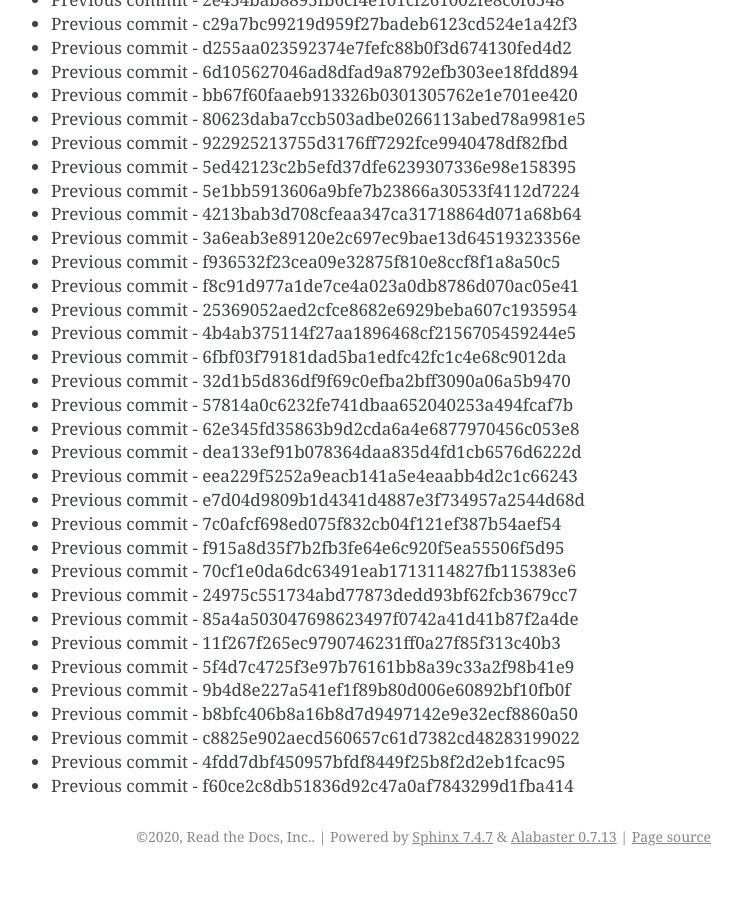
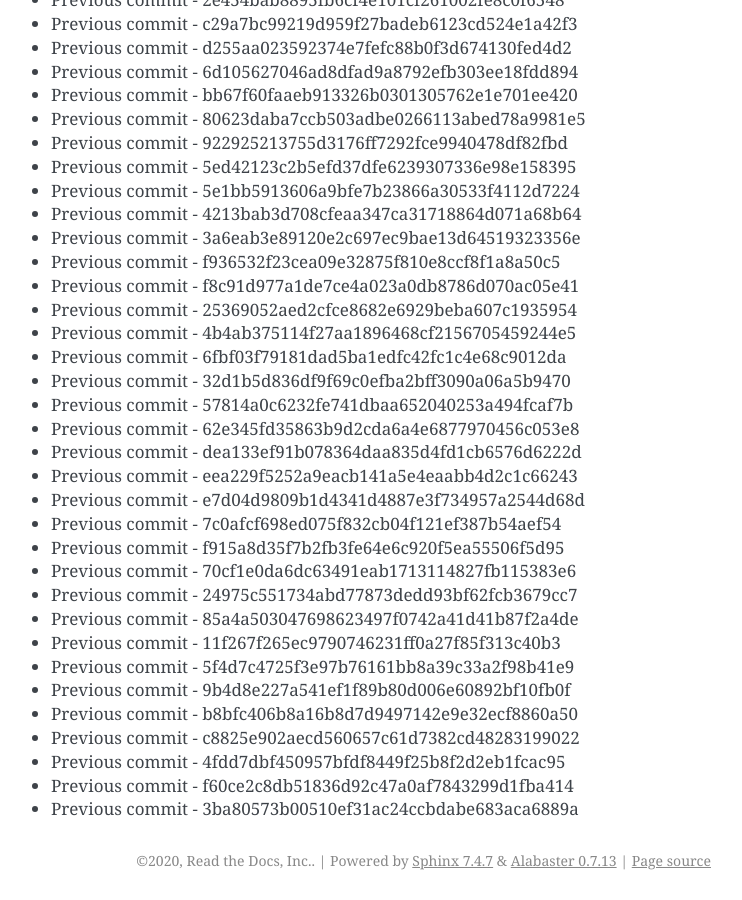
Before and after one commit to readthedocs/rtd-git-stresstest, a Sphinx documentation site: the page built from docs/updates.rst, in a window 1280 px wide and 900 px high, scrolled down 98865 px. Shown: the whole window, without its empty margins (399-1141 px from the left). Built offline with Sphinx 7.4.7, drawn with Linux system fonts in a browser that asks for light colours; before the commit the page ends 99741 px from its top, so only the background shows below that.

Commit message:
Generating commit from previous: 3ba80573b00510ef31ac24ccbdabe683aca6889a

```diff
--- a/docs/updates.rst
+++ b/docs/updates.rst
@@ -4186,3 +4186,4 @@ It can be tested for any performance characteristics.
 * Previous commit - c8825e902aecd560657c61d7382cd48283199022
 * Previous commit - 4fdd7dbf450957bfdf8449f25b8f2d2eb1fcac95
 * Previous commit - f60ce2c8db51836d92c47a0af7843299d1fba414
+* Previous commit - 3ba80573b00510ef31ac24ccbdabe683aca6889a
```
